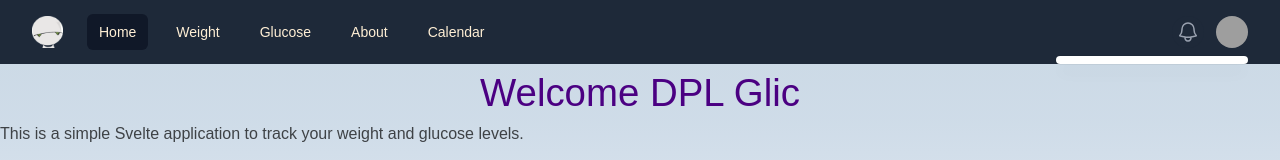
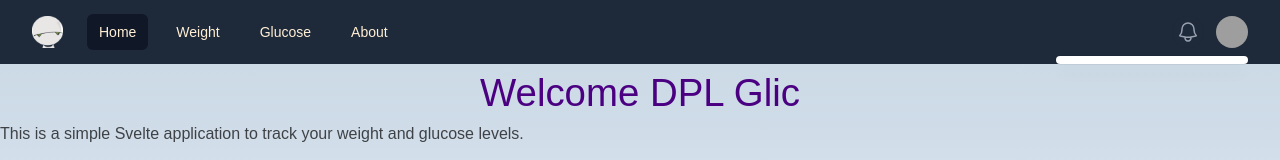
Before and after one commit to dlucchesi/dplglicv, a SvelteKit app: page / in a window 1280 px wide. Shown: the top 160 px of the page. Built offline with nearby package versions, Linux system fonts and the light colour scheme; grey boxes are pictures that could not be loaded.

Commit message:
Remove calendar route

```diff
--- a/src/routes/Navbar.svelte
+++ b/src/routes/Navbar.svelte
@@ -40,7 +40,6 @@
             <a href="/weight" class="rounded-md px-3 py-2 text-sm font-medium text-gray-300 hover:bg-gray-700 hover:text-white">Weight</a>
             <a href="/glucose" class="rounded-md px-3 py-2 text-sm font-medium text-gray-300 hover:bg-gray-700 hover:text-white">Glucose</a>
             <a href="/about" class="rounded-md px-3 py-2 text-sm font-medium text-gray-300 hover:bg-gray-700 hover:text-white">About</a>
-            <a href="/calendar" class="rounded-md px-3 py-2 text-sm font-medium text-gray-300 hover:bg-gray-700 hover:text-white">Calendar</a>
           </div>
         </div>
       </div>
```
